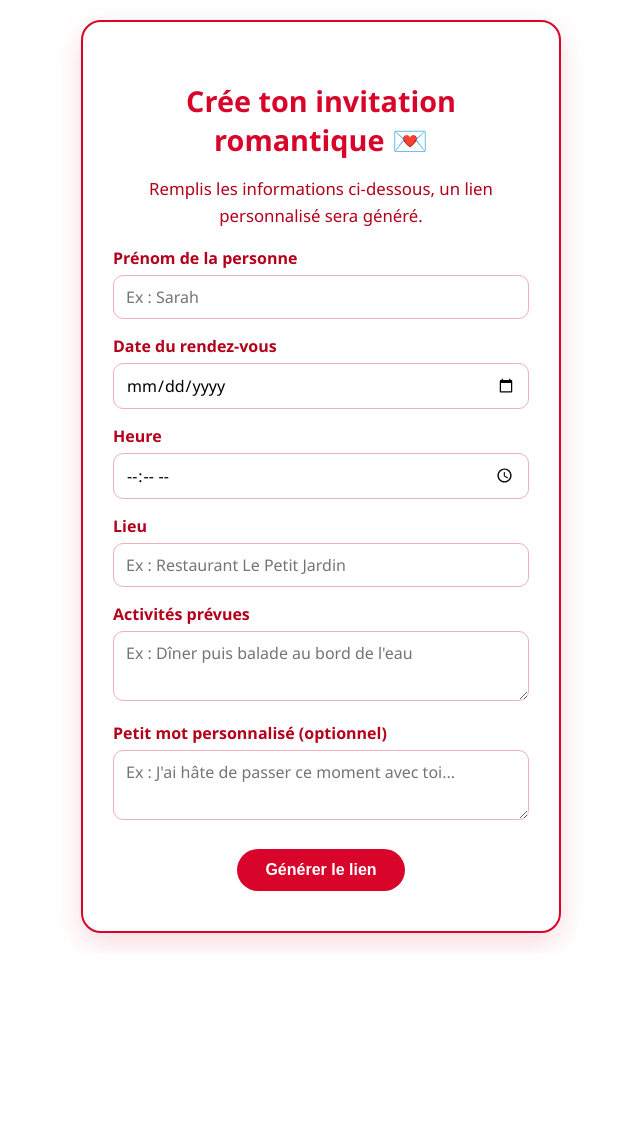
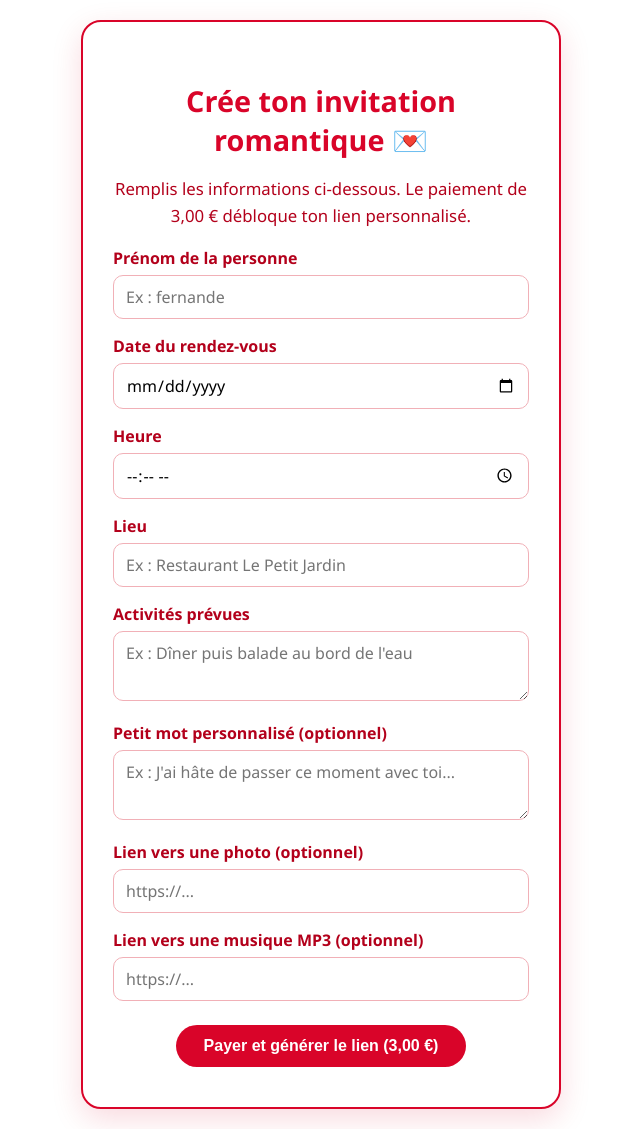
Before and after one commit to ladjagai07/RDV, a Flask app: page / in a window 1280 px wide. Shown: the whole page, without its empty margins (319-959 px from the left). Before the commit the page ends 949 px from the top, so only its background shows below. Run offline with Flask 3, Linux system fonts and the light colour scheme.

Commit message:
Modify invitation form with payment and new fields
Updated the invitation form to include payment information and additional optional fields for photo and music links.

```diff
--- a/templates/index.html
+++ b/templates/index.html
@@ -9,11 +9,11 @@
 <body>
 <div class="carte">
     <h1>Crée ton invitation romantique 💌</h1>
-    <p>Remplis les informations ci-dessous, un lien personnalisé sera généré.</p>
+    <p>Remplis les informations ci-dessous. Le paiement de 3,00 € débloque ton lien personnalisé.</p>
 
-    <form method="POST">
+    <form method="POST" action="{{ url_for('creer_paiement') }}">
         <label for="prenom">Prénom de la personne</label>
-        <input type="text" id="prenom" name="prenom" placeholder="Ex : Sarah" required>
+        <input type="text" id="prenom" name="prenom" placeholder="Ex : fernande" required>
 
         <label for="date">Date du rendez-vous</label>
         <input type="date" id="date" name="date" required>
@@ -30,15 +30,14 @@
         <label for="message">Petit mot personnalisé (optionnel)</label>
         <textarea id="message" name="message" placeholder="Ex : J'ai hâte de passer ce moment avec toi..."></textarea>
 
-        <button type="submit" class="btn">Générer le lien</button>
+        <label for="photo_url">Lien vers une photo (optionnel)</label>
+        <input type="url" id="photo_url" name="photo_url" placeholder="https://...">
+
+        <label for="musique_url">Lien vers une musique MP3 (optionnel)</label>
+        <input type="url" id="musique_url" name="musique_url" placeholder="https://...">
+
+        <button type="submit" class="btn">Payer et générer le lien (3,00 €)</button>
     </form>
-
-    {% if lien_genere %}
-    <div class="lien-resultat">
-        <strong>Ton lien est prêt :</strong><br>
-        <a href="{{ lien_genere }}" style="color:#d90429;">{{ lien_genere }}</a>
-    </div>
-    {% endif %}
 </div>
 </body>
 </html>
```
